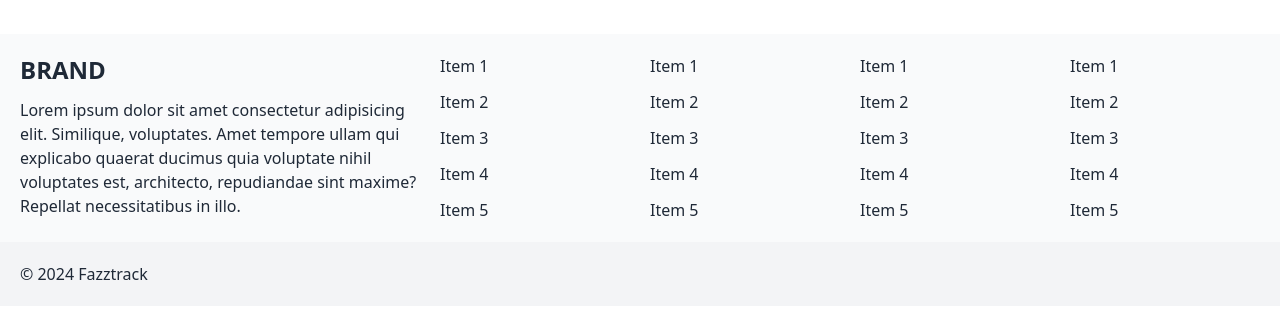
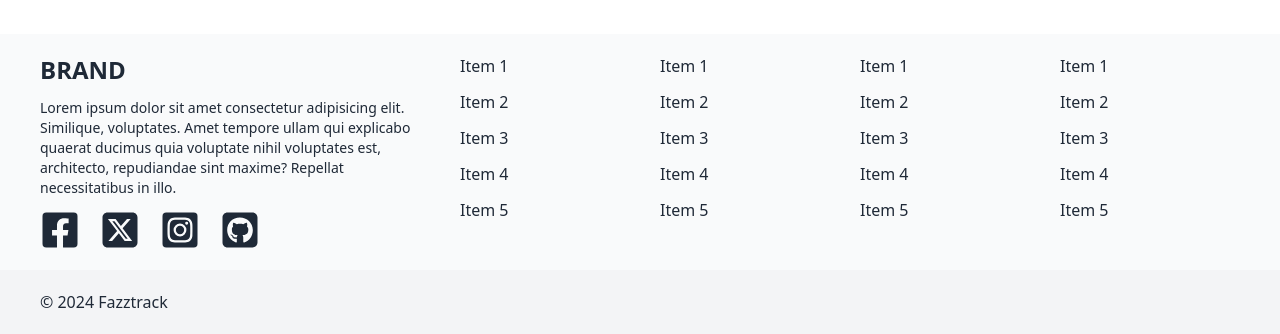
Before and after one commit to fulsep/fgh21-team-project, a React (Vite) app: page / in a window 1280 px wide. Shown: the part 830-1164 px from the top of the page. Before the commit the page ends 1136 px from the top, so only its background shows below. Built offline with nearby package versions, Linux system fonts and the light colour scheme.

Commit message:
feat: aligning layout and add social media icons

```diff
--- a/package.json
+++ b/package.json
@@ -13,6 +13,7 @@
     "daisyui": "^4.12.10",
     "react": "^18.3.1",
     "react-dom": "^18.3.1",
+    "react-icons": "^5.3.0",
     "react-router-dom": "^6.26.1"
   },
   "devDependencies": {
--- a/src/components/Footer.jsx
+++ b/src/components/Footer.jsx
@@ -1,13 +1,29 @@
 import React from 'react'
 import { Link } from 'react-router-dom'
+import {FaFacebookSquare, FaInstagramSquare} from 'react-icons/fa'
+import { FaSquareGithub, FaSquareXTwitter } from 'react-icons/fa6'
 
 function Footer() {
     return (
         <footer className='bg-gray-50'>
-            <div className='flex p-5 gap-5'>
+            <div className='flex px-10 py-5 gap-5'>
                 <div className='flex-1 min-w-[400px] w-full flex flex-col gap-3'>
                     <div className='text-2xl font-bold uppercase'>Brand</div>
-                    <div>Lorem ipsum dolor sit amet consectetur adipisicing elit. Similique, voluptates. Amet tempore ullam qui explicabo quaerat ducimus quia voluptate nihil voluptates est, architecto, repudiandae sint maxime? Repellat necessitatibus in illo.</div>
+                    <div className='text-sm'>Lorem ipsum dolor sit amet consectetur adipisicing elit. Similique, voluptates. Amet tempore ullam qui explicabo quaerat ducimus quia voluptate nihil voluptates est, architecto, repudiandae sint maxime? Repellat necessitatibus in illo.</div>
+                    <div className='flex gap-5'>
+                        <Link to="https://facebook.com" target='_blank'>
+                            <FaFacebookSquare size={40} />
+                        </Link>
+                        <Link to="https://x.com" target='_blank'>
+                            <FaSquareXTwitter size={40} />
+                        </Link>
+                        <Link to="https://instagram.com" target='_blank'>
+                            <FaInstagramSquare size={40} />
+                        </Link>
+                        <Link to="https://github.com" target='_blank'>
+                            <FaSquareGithub size={40} />
+                        </Link>
+                    </div>
                 </div>
                 <ul className='flex-1 flex flex-col gap-3'>
                     <li>
@@ -78,7 +94,7 @@ function Footer() {
                     </li>
                 </ul>
             </div>
-            <div className='bg-gray-100 p-5'>
+            <div className='bg-gray-100 px-10 py-5'>
                 &copy; 2024 Fazztrack
             </div>
         </footer>
```
Also changed, not shown: 1 other file (tests, documents, lock files or other folders).
